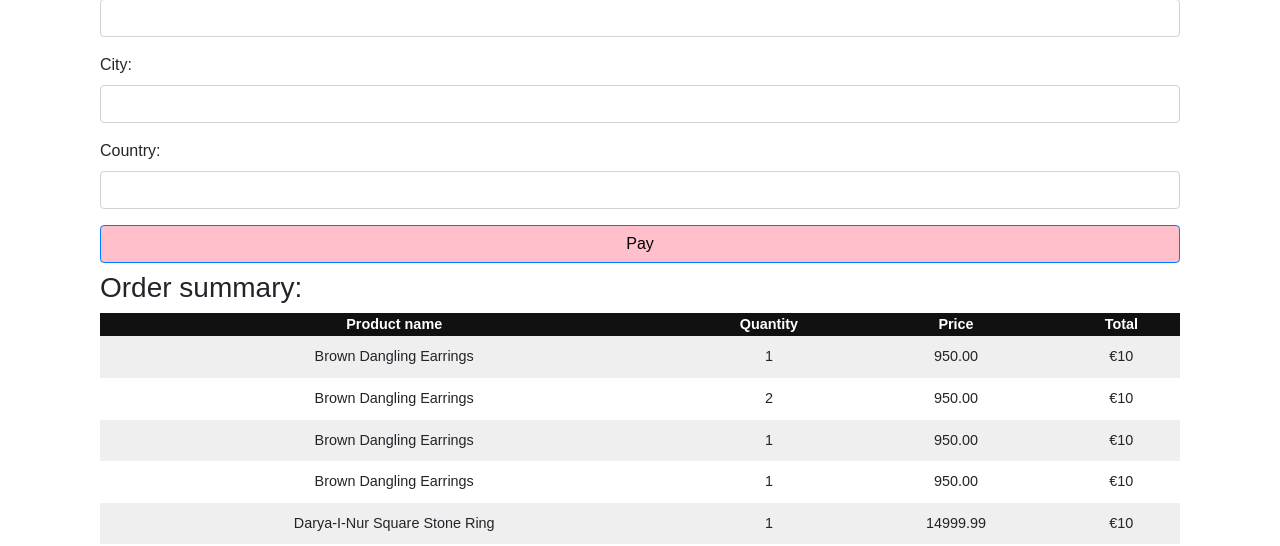
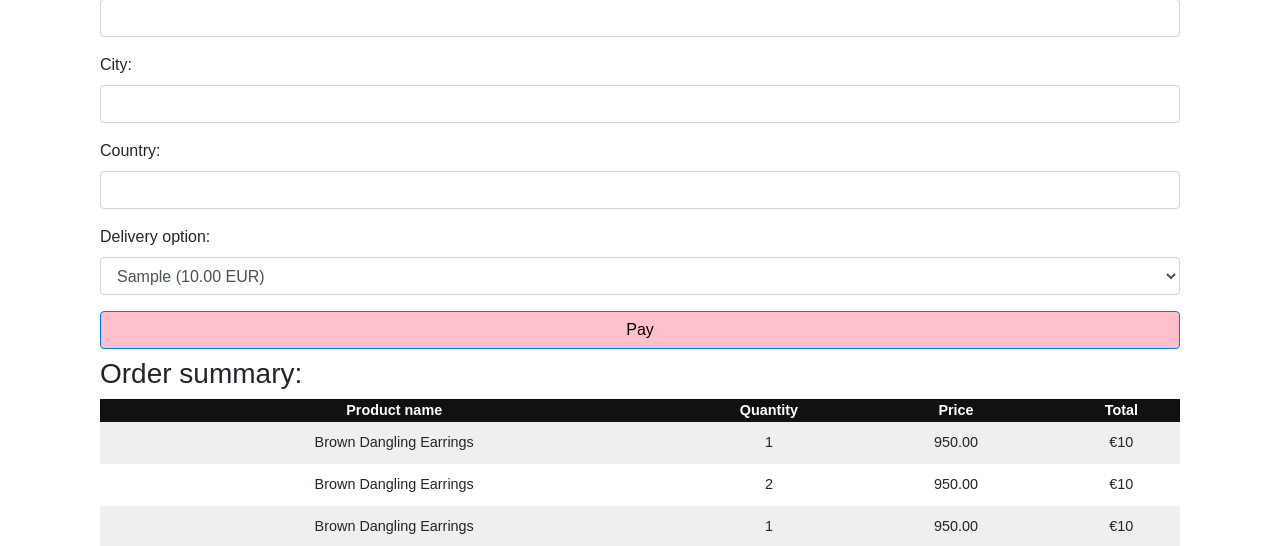
Before and after one commit to marosan28/old-town-jewels, a Django app: template payment/templates/payment/payment_form.html in a window 1280 px wide. Shown: the part 684-1230 px from the top of the page. Run offline with Django 3.2, Linux system fonts and the light colour scheme; data comes from the database, SQL or seed files in the repository; both versions use the stored data as it was after the commit; tables that the repository leaves empty hold one stand-in row (values such as "Sample post"); the template is opened without the code that fills it: values that come from a table or form of the project are taken from there, most other values are stand-ins (such as "Sample title", 1, 10 or a date in 2020); parts of the project's set-up code (start-up, migrations or seed data) failed here and were passed over; some libraries are stand-ins or nearby versions; some web fonts are replaced.

```diff
--- /dev/null
+++ b/delivery/models.py
@@ -0,0 +1,18 @@
+from django.db import models
+from django_countries.fields import CountryField
+
+
+class DeliveryOptionManager(models.Manager):
+    pass
+
+
+class DeliveryOption(models.Model):
+    REGION_CHOICES = (
+        ('Europe', 'Europe'),
+        ('Asia', 'Asia'),
+        ('US', 'US'),
+    )
+    region = models.CharField(max_length=50, choices=REGION_CHOICES)
+    option = models.CharField(max_length=100)
+    price = models.DecimalField(max_digits=10, decimal_places=2)
+    objects = DeliveryOptionManager()
--- a/myshop/settings.py
+++ b/myshop/settings.py
@@ -51,6 +51,7 @@ INSTALLED_APPS = [
     'orders.apps.OrdersConfig',
     'payment.apps.PaymentConfig',
     'coupons.apps.CouponsConfig',
+    'delivery.apps.DeliveryConfig',
     'bootstrap4',
     'users.apps.UsersConfig',
     'tinymce',
--- a/payment/templates/payment/payment_form.html
+++ b/payment/templates/payment/payment_form.html
@@ -173,10 +173,24 @@
         <label for="billing_shipping_country">Country:</label>
         <input type="text" class="form-control" id="billing_shipping_country" name="billing_shipping_country">
       </div>
+
+      {% if delivery_options %}
+      <div class="form-group">
+        <label for="delivery_options">Delivery option:</label>
+        <select name="delivery_options" id="delivery_options" class="form-control">
+          {% for option in delivery_options %}
+            <option value="{{ option.option }}">{{ option.option }} ({{ option.price }} EUR)</option>
+          {% endfor %}
+        </select>
+      </div>
+    {% endif %}
+
+
       <input type="hidden" name="stripeToken" value="">
       <button id="btn-submit" class="btn btn-primary btn-block">Pay</button>
       <div id="card-errors" role="alert" class="text-danger mt-2"></div>
 </form>
+
 
 <h3>Order summary:</h3>
 <table>
--- a/payment/views.py
+++ b/payment/views.py
@@ -7,6 +7,9 @@ from orders.models import Order
 from django.urls import reverse
 from django.conf import settings
 from cart.cart import Cart
+from delivery.models import DeliveryOption
+from django_countries import countries
+from delivery.views import get_region_from_country
 
 stripe.api_key = settings.STRIPE_SECRET_KEY
 stripe.api_version = settings.STRIPE_API_VERSION
@@ -67,6 +70,7 @@ def payment_form(request, order_id, session_id):
     postal_code = request.session.get('postal_code')
     city = request.session.get('city')
     shipping_country = request.session.get('shipping_country')
+    delivery_options = DeliveryOption.objects.filter(region=get_region_from_country(shipping_country))
 
     # Get or create a PaymentIntent
     payment_intent_id = order.payment_intent_id
@@ -100,6 +104,7 @@ def payment_form(request, order_id, session_id):
         'postal_code': postal_code,
         'city': city,
         'shipping_country': shipping_country,
+        'delivery_options': delivery_options,
     })
 
 intent = stripe.PaymentIntent.create(
```
Also changed, not shown: delivery/views.py (added, +13 -0 lines), db.sqlite3.
